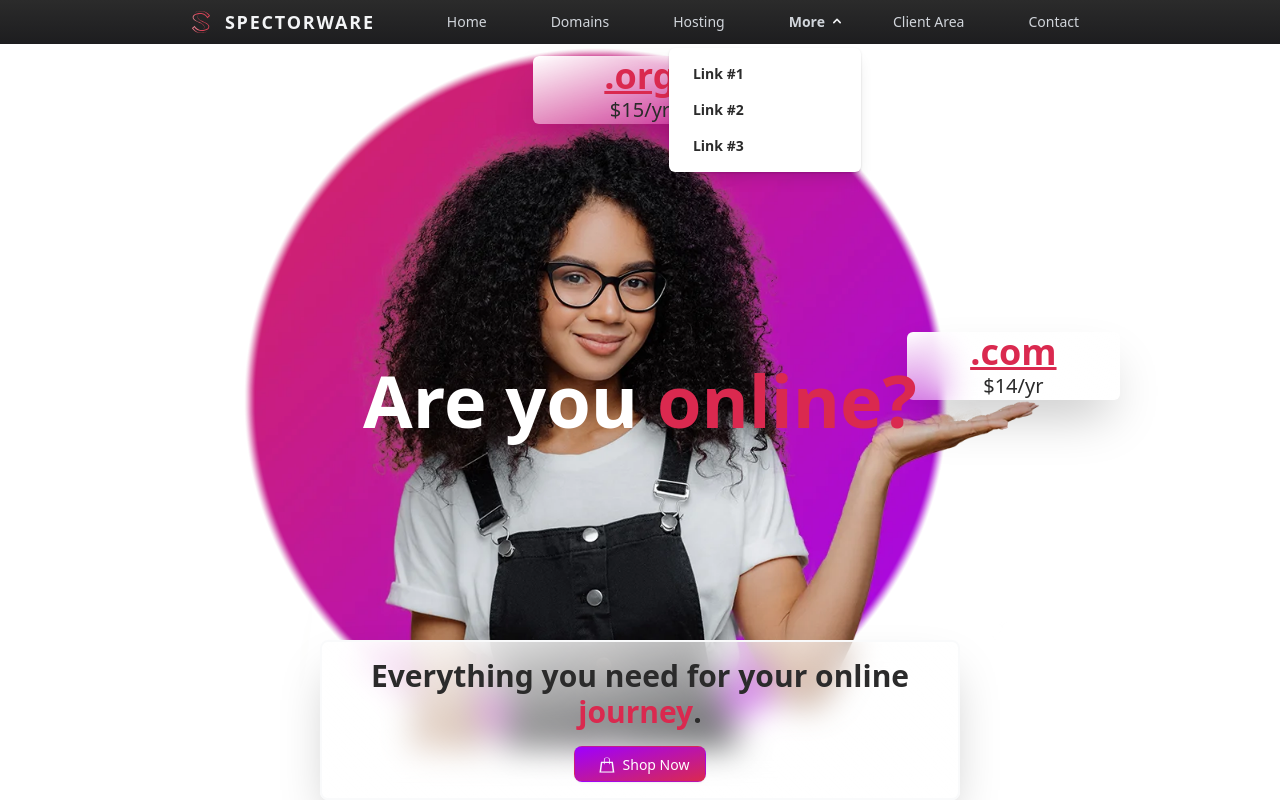
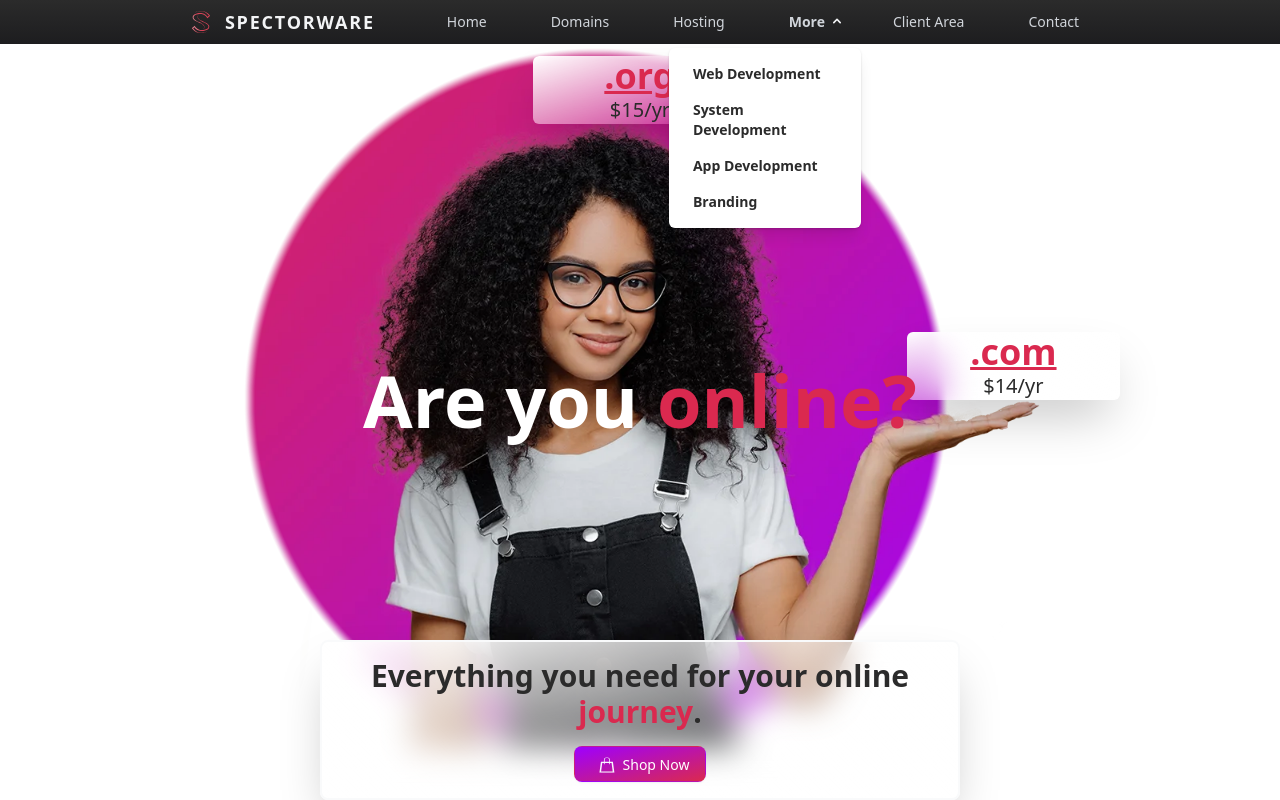
Before and after one commit to kawaki-san/spectorware-website, a Next.js app: page / in a window 1280 px wide. Both pictures are taken after a click on the button "More". Shown: the top 800 px of the page. Built offline with nearby package versions, Linux system fonts and the light colour scheme; a web font is replaced by a local one.

Commit message:
adds more button on nav

```diff
--- a/components/NavHeader.tsx
+++ b/components/NavHeader.tsx
@@ -181,19 +181,25 @@ export default function Header() {
                   className="block px-4 py-2 mt-2 text-sm font-semibold bg-transparent rounded-lg dark-mode:bg-transparent dark-mode:hover:bg-gray-600 dark-mode:focus:bg-gray-600 dark-mode:focus:text-white dark-mode:hover:text-white dark-mode:text-gray-200 md:mt-0 hover:text-gray-900 focus:text-gray-900 hover:bg-gray-200 focus:bg-gray-200 focus:outline-none focus:shadow-outline"
                   href="#"
                 >
-                  Link #1
+                  Web Development
                 </a>
                 <a
                   className="block px-4 py-2 mt-2 text-sm font-semibold bg-transparent rounded-lg dark-mode:bg-transparent dark-mode:hover:bg-gray-600 dark-mode:focus:bg-gray-600 dark-mode:focus:text-white dark-mode:hover:text-white dark-mode:text-gray-200 md:mt-0 hover:text-gray-900 focus:text-gray-900 hover:bg-gray-200 focus:bg-gray-200 focus:outline-none focus:shadow-outline"
                   href="#"
                 >
-                  Link #2
+                  System Development
                 </a>
                 <a
                   className="block px-4 py-2 mt-2 text-sm font-semibold bg-transparent rounded-lg dark-mode:bg-transparent dark-mode:hover:bg-gray-600 dark-mode:focus:bg-gray-600 dark-mode:focus:text-white dark-mode:hover:text-white dark-mode:text-gray-200 md:mt-0 hover:text-gray-900 focus:text-gray-900 hover:bg-gray-200 focus:bg-gray-200 focus:outline-none focus:shadow-outline"
                   href="#"
                 >
-                  Link #3
+                  App Development
+                </a>
+                <a
+                  className="block px-4 py-2 mt-2 text-sm font-semibold bg-transparent rounded-lg dark-mode:bg-transparent dark-mode:hover:bg-gray-600 dark-mode:focus:bg-gray-600 dark-mode:focus:text-white dark-mode:hover:text-white dark-mode:text-gray-200 md:mt-0 hover:text-gray-900 focus:text-gray-900 hover:bg-gray-200 focus:bg-gray-200 focus:outline-none focus:shadow-outline"
+                  href="#"
+                >
+                  Branding
                 </a>
               </div>
             </div>
```
